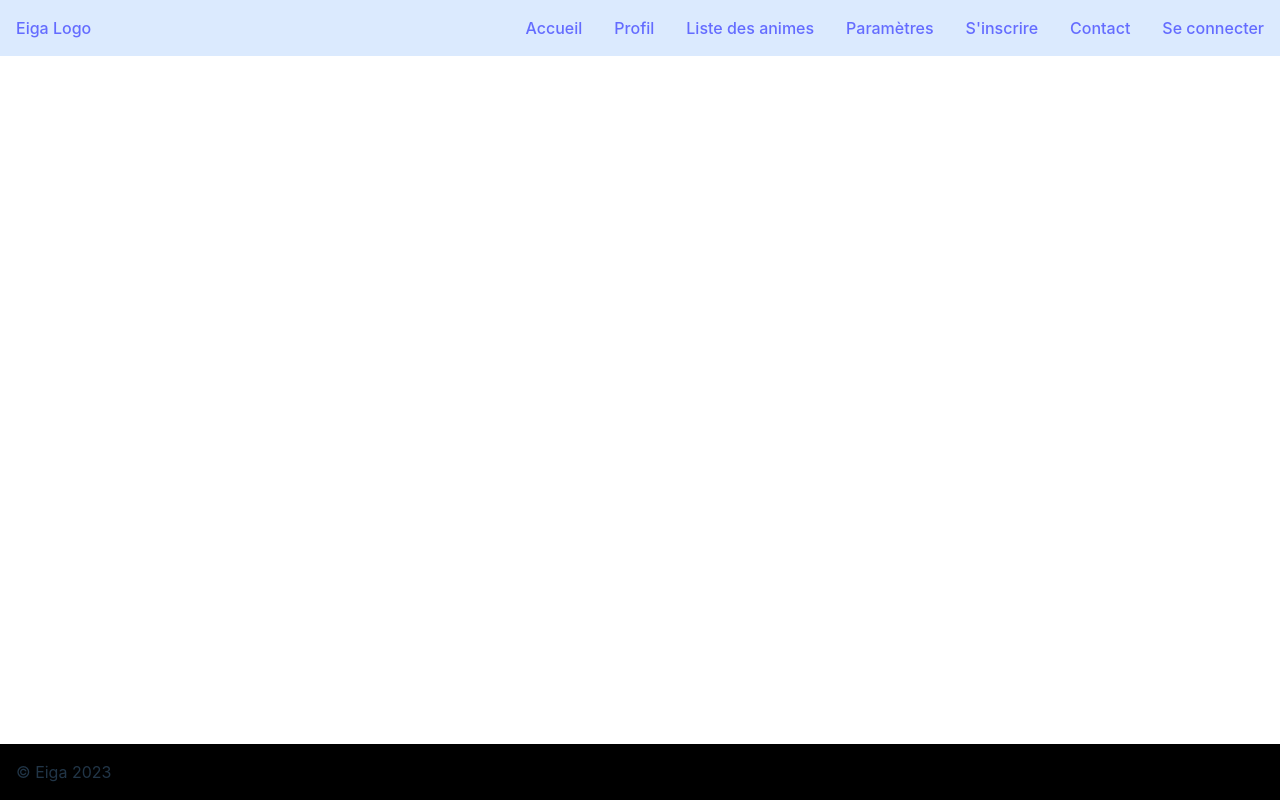
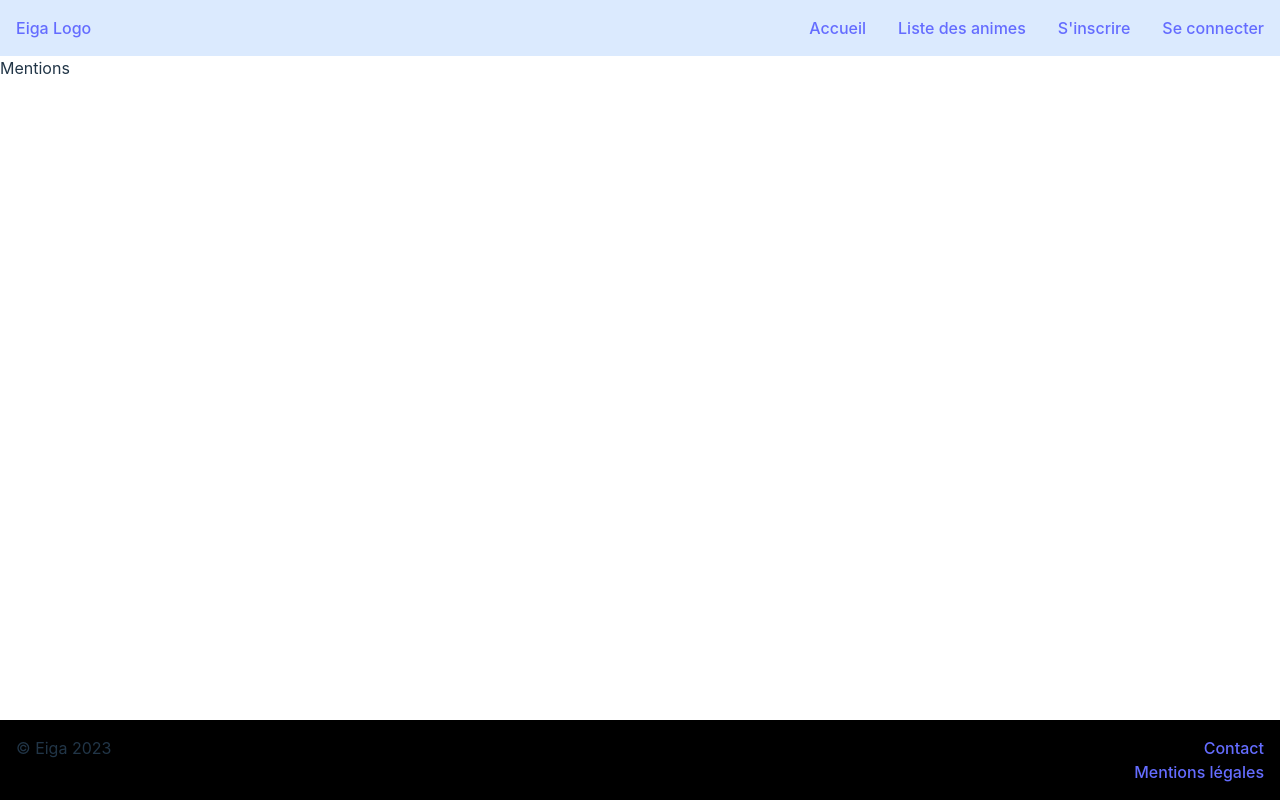
Before and after one commit to LinelinLove/hetic-architecture, a React (Vite) app in the folder architecture-anime-manga/: page /mentions in a window 1280 px wide. Built offline with nearby package versions, Linux system fonts and the light colour scheme; no server answers.

Commit message:
fix header

```diff
--- a/architecture-anime-manga/src/App.jsx
+++ b/architecture-anime-manga/src/App.jsx
@@ -9,6 +9,7 @@ import Contact from "./pages/Contact";
 import ListAnimes from "./pages/ListAnimes";
 import Settings from "./pages/Settings";
 import Profil from "./pages/Profil";
+import Mentions from "./pages/Mentions";
 
 export default function App() {
   return (
@@ -24,6 +25,7 @@ export default function App() {
             <Route path="/signup" element={<Signup />} />
             <Route path="/listAnimes" element={<ListAnimes />} />
             <Route path="/contact" element={<Contact />} />
+            <Route path="/mentions" element={<Mentions />} />
           </Routes>
         </div>
         <Footer />
--- a/architecture-anime-manga/src/components/Footer.jsx
+++ b/architecture-anime-manga/src/components/Footer.jsx
@@ -1,9 +1,14 @@
 import React from "react";
+import { Link } from "react-router-dom";
 
 export default function Footer() {
   return (
-    <footer className="bg-black mt-auto clear-both p-4">
-      &copy; Eiga 2023
+    <footer className="bg-black mt-auto clear-both p-4 flex flex-row justify-between">
+      <p>&copy; Eiga 2023</p>
+      <div className="flex flex-col items-end">
+        <Link to="/contact">Contact</Link>
+        <Link to="/mentions">Mentions légales</Link>
+      </div>
     </footer>
   );
 }
--- a/architecture-anime-manga/src/components/Header.jsx
+++ b/architecture-anime-manga/src/components/Header.jsx
@@ -38,25 +38,36 @@ export default function Header() {
             <Link to="/">Accueil</Link>
           </li>
           <li>
+            <Link to="/listAnimes">Liste des animes</Link>
+          </li>
+          {isUserLoggedIn ? (
+            <li>
               <Link to="/profil">Profil</Link>
             </li>
-          <li>
-            <Link to="/listAnimes">Liste des animes</Link>
-          </li>
+          ) : (
+            ""
+          )}
+          {isUserLoggedIn ? (
             <li>
               <Link to="/settings">Paramètres</Link>
             </li>
+          ) : (
+            ""
+          )}
+          {isUserLoggedIn ? (
+            ""
+          ) : (
             <li>
               <Link to="/signup">S'inscrire</Link>
             </li>
+          )}
           <li>
-            <Link to="/contact">Contact</Link>
-          </li>
             {isUserLoggedIn ? (
               <Link onClick={handleSignOut}>Se déconnecter</Link>
             ) : (
               <Link to="/login">Se connecter</Link>
             )}
+          </li>
         </ul>
       </nav>
     </header>
--- /dev/null
+++ b/architecture-anime-manga/src/pages/Mentions.jsx
@@ -0,0 +1,5 @@
+import React from "react";
+
+export default function Mentions() {
+  return <div>Mentions</div>;
+}
```
Lines whose indentation alone changed are shown as unchanged.
